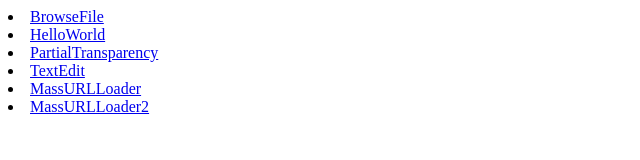
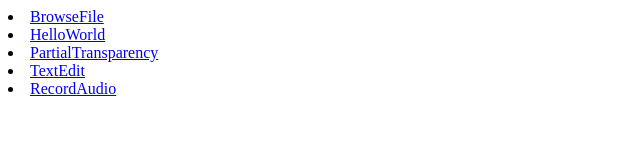
Before and after one commit to i-rinat/flash-test-cases, a plain HTML site: page index.html in a window 1280 px wide. Shown: the whole page, without its empty margins (0-640 px from the left). Drawn offline with Linux system fonts and the light colour scheme.

Commit message:
show RecordAudio in root index.html

```diff
--- a/index.html
+++ b/index.html
@@ -8,8 +8,8 @@
 <li><a href="HelloWorld/index.html">HelloWorld</a></li>
 <li><a href="PartialTransparency/index.html">PartialTransparency</a></li>
 <li><a href="TextEdit/index.html">TextEdit</a></li>
-<li><a href="MassURLLoader/index.html">MassURLLoader</a></li>
-<li><a href="MassURLLoader2/index.html">MassURLLoader2</a></li>
+<li><a href="RecordAudio/index.html">RecordAudio</a></li>
+
 
 </body>
 </html>
```
